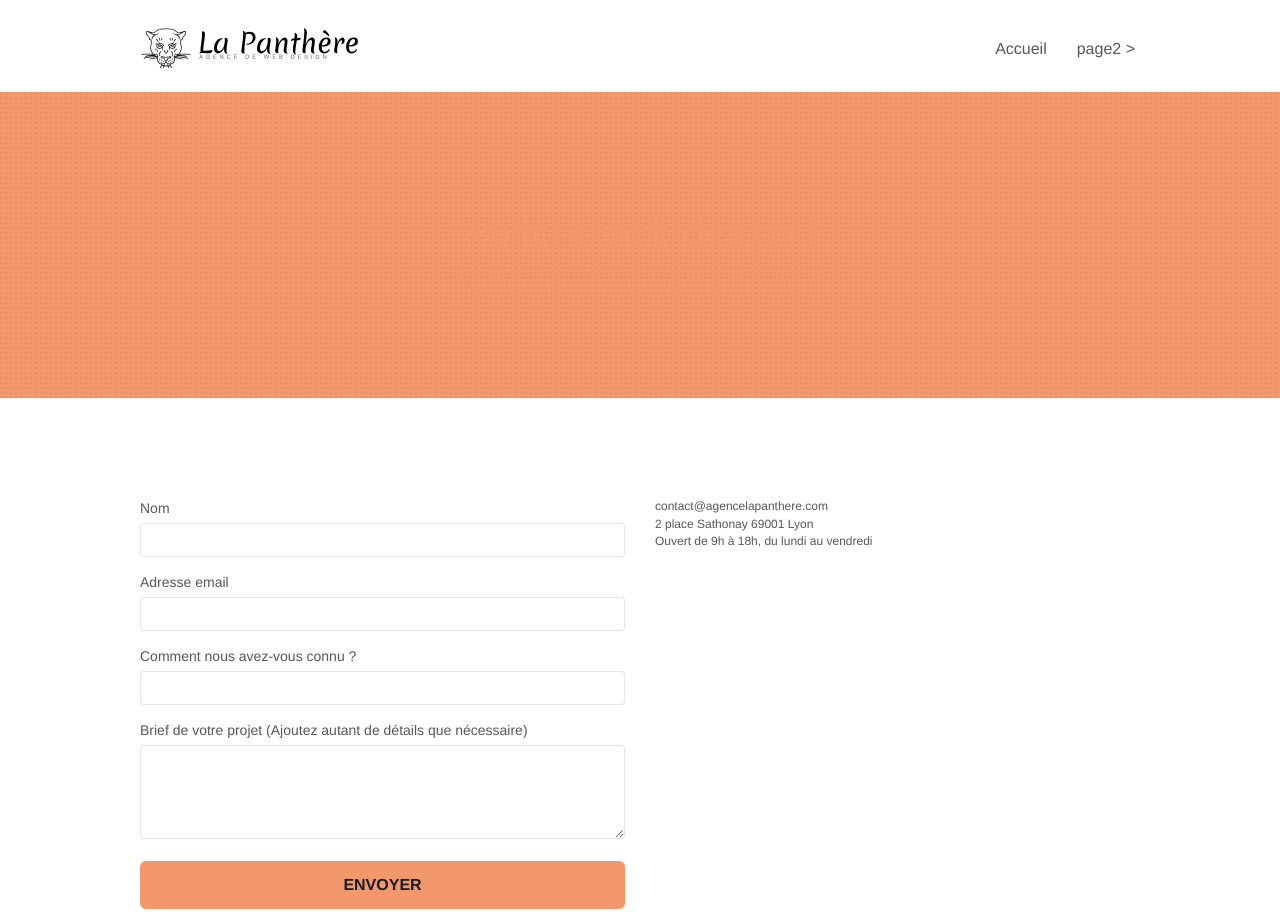
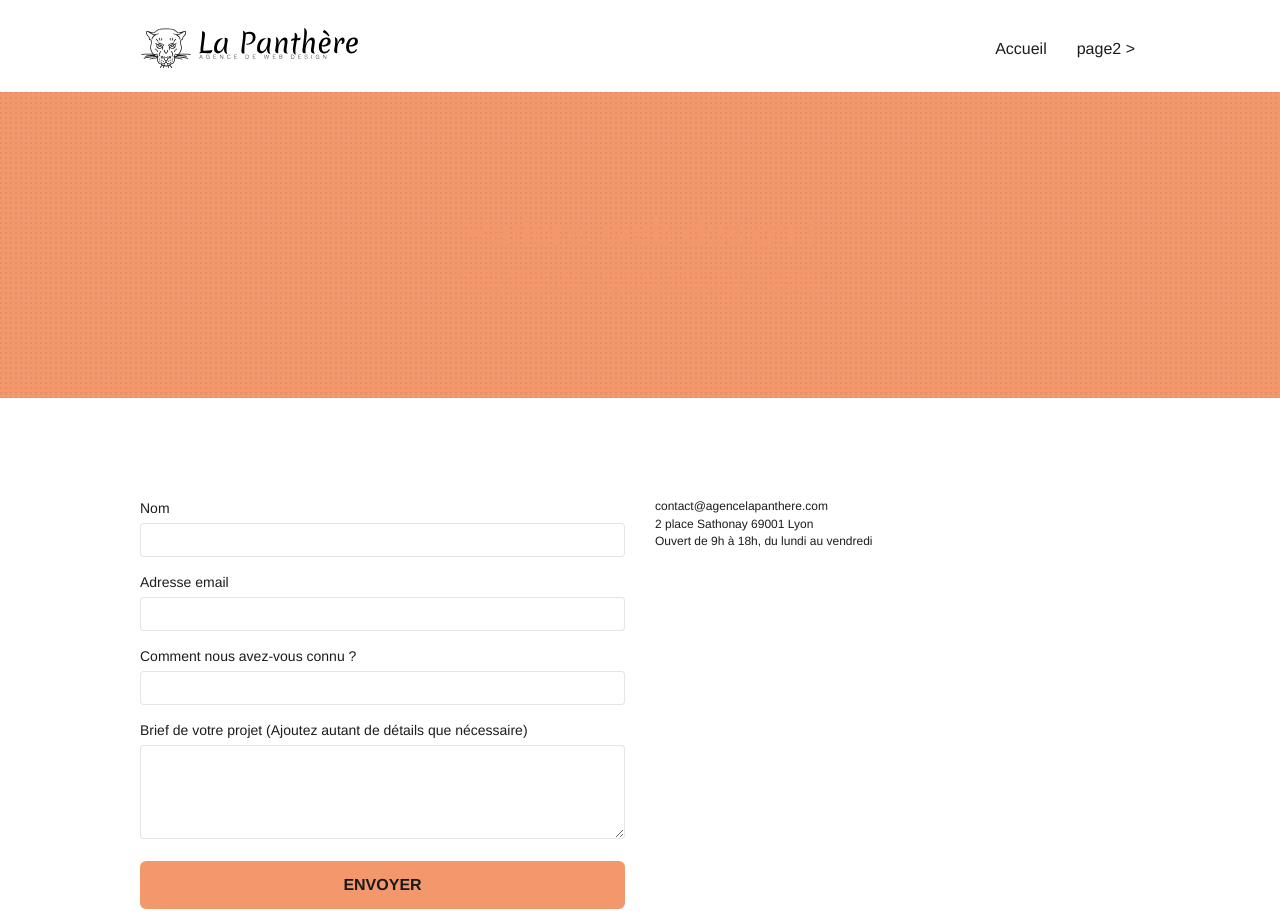
Before and after one commit to Naroine/agence-La-Panth-re, a plain HTML site: page contacter.html in a window 1280 px wide. Shown: the top 917 px of the page. Drawn offline with Linux system fonts and the light colour scheme; files that its build step writes are made by us from their sources; a script that the page names is missing.

Commit message:
modif
modif couleur lien

```diff
--- a/style.css
+++ b/style.css
@@ -653,7 +653,7 @@ label,
 a {
     font-family: "helvetica";
     font-weight: 400;
-    color: #575757!important;
+    color: #1C1C1C!important;
 }
 
 .container {
```
